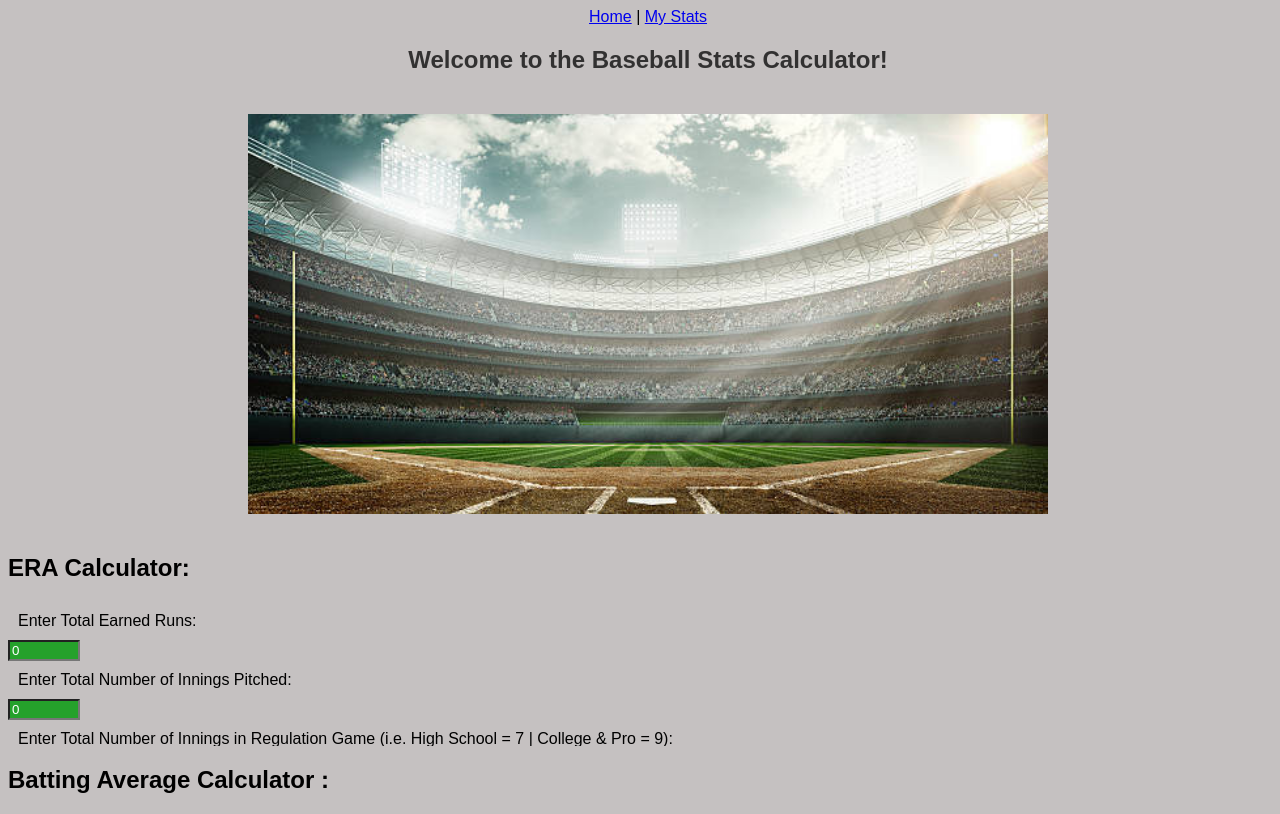
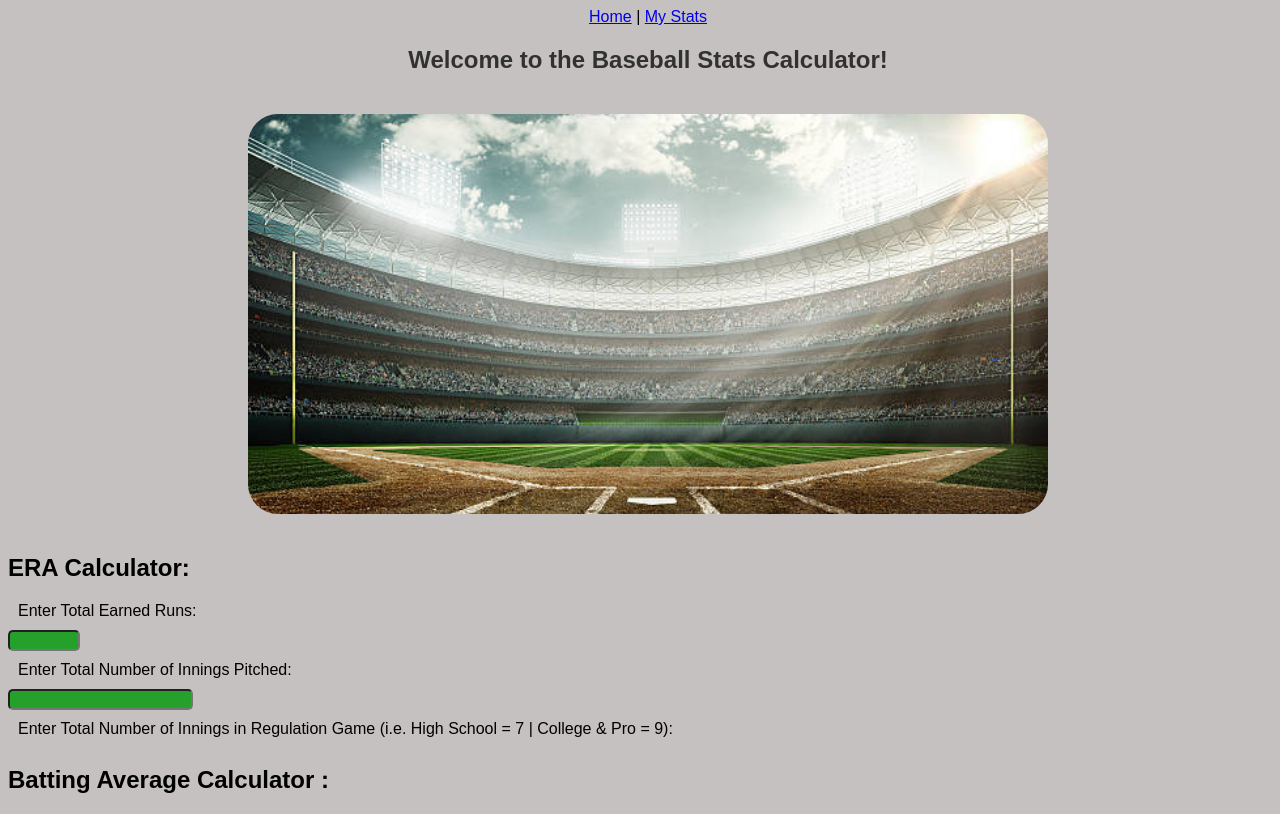
Before and after one commit to MikeGatta20/Baseball_Stats_Calculator, a Vue app: page / in a window 1280 px wide. Built offline with nearby package versions, Linux system fonts and the light colour scheme.

Commit message:
Correction to ERA Results. Added decimal for Innings Pitched.

```diff
--- a/src/components/BattingAverage.vue
+++ b/src/components/BattingAverage.vue
@@ -21,4 +21,5 @@ export default {
     margin-top: 5px;
 }
 
+
 </style>
--- a/src/components/EarnedRunAverage.vue
+++ b/src/components/EarnedRunAverage.vue
@@ -2,7 +2,7 @@
  <div class = "scrollable-container">
   <section>
     <header>Welcome to the Baseball Stats Calculator!</header>
-    <img src="../img/baseball-istockphoto.jpg"/>
+    <img class="field" src="../img/baseball-istockphoto.jpg"/>
 
     <div class="baseball-stats-calculator">
       <main>
@@ -11,21 +11,21 @@
             <h2>ERA Calculator:</h2>
           </div>
           <form @submit.prevent="calculateERA">
-            <section class="container">
+            <section class="runs">
               <div id='box1'>
                 <label for="earnedRuns">Enter Total Earned Runs:</label>
                 <input type="number" id="earnedRuns" name="earnedRuns" min="0" max="1000" v-model="earnedRuns">
               </div>
             </section>
 
-            <section class="container">
+            <section class="innings">
               <div id="box2">
                 <label for="inningsPitched">Enter Total Number of Innings Pitched:</label>
-                <input type="number" id="inningsPitched" name="inningsPitched" min="0" max="1000" v-model="inningsPitched">
+                <input type="number" id="inningsPitched" name="inningsPitched" min="0" step="0.1" v-model.number="inningsPitched">
               </div>
             </section>
 
-            <section class="container">
+            <section class="regulation">
               <div id="box3">
                 <label for="regulationInnings">Enter Total Number of Innings in Regulation Game (i.e. High School = 7 | College & Pro = 9):</label>
                 <input type="number" id="regulationInnings" name="regulationInnings" min="0" max="9" v-model="regulationInnings">
@@ -33,7 +33,7 @@
             </section>
 
             <section>
-              <div id="box4">
+              <div id="calculation">
                 <label for="result">ERA Result:</label>
                 <input type="number" id="result" readonly v-model="eraResult">
               </div>
@@ -58,24 +58,57 @@ export default {
 
   data() {
     return {
-      earnedRuns: 0,
-      inningsPitched: 0,
-      regulationInnings: 0,
-      eraResult: 0
+      earnedRuns: "",
+      inningsPitched: "",
+      regulationInnings: "",
+      eraResult: ""
     };
   },
 
   methods: {
-    calculateERA() {
-      this.eraResult = (this.earnedRuns / this.inningsPitched) * this.regulationInnings;
 
+  calculateERA() {
+
+    const earnedRuns = parseFloat(this.earnedRuns);
+    let inningsPitched = parseFloat(this.inningsPitched);
+    const regulationInnings = parseFloat(this.regulationInnings);
+
+
+    if (isNaN(earnedRuns) || isNaN(inningsPitched) || isNaN(regulationInnings)) {
+      this.eraResult = "Invalid input";
+      return;
+    }
+
+
+    const inningsArray = inningsPitched.toString().split('.');
+    if (inningsArray.length > 1) {
+
+      const wholeInnings = parseInt(inningsArray[0], 10);
+      const fractionalPart = parseInt(inningsArray[1], 10);
+
+
+      if (fractionalPart === 1) {
+        inningsPitched = wholeInnings + 1 / 3;
+      } else if (fractionalPart === 2) {
+        inningsPitched = wholeInnings + 2 / 3;
+      } else {
+        inningsPitched = wholeInnings;
+      }
+    }
+
+
+    if (inningsPitched > 0) {
+      this.eraResult = (earnedRuns / inningsPitched) * regulationInnings;
       this.eraResult = this.eraResult.toFixed(2);
+    } else {
+      this.eraResult = "Invalid innings";
+    }
   },
   clearFields() {
-    this.earnedRuns = 0;
-    this.inningsPitched = 0;
-    this.regulationInnings = 0;
-    this.eraResult = 0;
+    this.earnedRuns = "";
+    this.inningsPitched ="";
+    this.regulationInnings = "";
+    this.eraResult = "";
   }
 }
 };
@@ -118,6 +151,7 @@ label {
 input[type=number] {
    background-color: #25a12b;
    color: white;
+   border-radius: 5px;
  }
 
  img {
@@ -126,13 +160,13 @@ input[type=number] {
   padding: 20px;
   height: 400px;
  }
- .container {
-  display: flex;
-
- }
-
 .scrollable-container {
   max-height: 90vh;
   overflow-y: auto;
 }
+
+.field {
+  border-radius: 50px;
+}
+
 </style>
```
